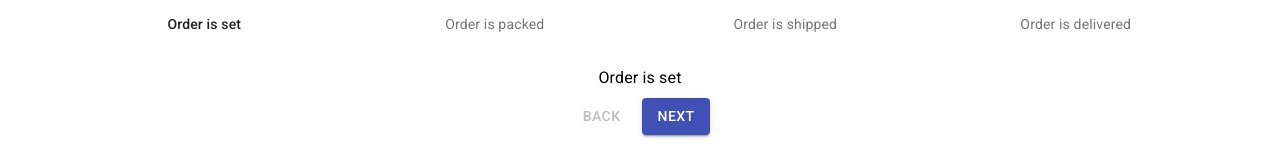
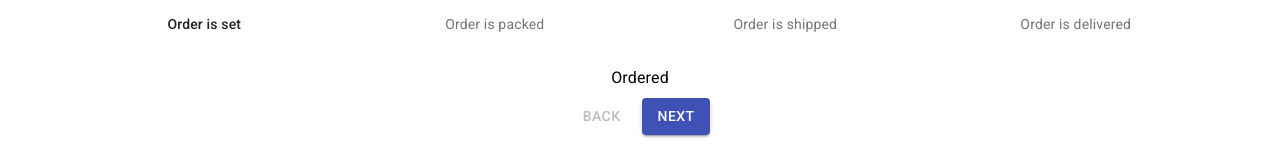
Before and after one commit to Shahrzad-gh/Shin-dealer, a React (Create React App) app in the folder client/: page /ManageOrder/signIn in a window 1280 px wide. Shown: the part 169-325 px from the top of the page. Built offline with nearby package versions, Linux system fonts and the light colour scheme; no server answers.

Commit message:
manage order - admin

```diff
--- a/client/src/components/Admin/ManageOrder.js
+++ b/client/src/components/Admin/ManageOrder.js
@@ -50,13 +50,13 @@ function getSteps() {
 function getStepContent(stepIndex) {
   switch (stepIndex) {
     case 0:
-      return "Order is set";
+      return "Ordered";
     case 1:
-      return "Order is packed.";
+      return "packed";
     case 2:
-      return "Order is shipped";
+      return "shipped";
     case 3:
-      return "Order is delivered";
+      return "delivered";
     default:
       return "Wrong";
   }
@@ -70,23 +70,23 @@ function ManageOrder(props) {
   const steps = getSteps();
   const orders = useSelector((state) => state.orders);
 
-  const [orderStatus, setOrderStatus] = useState("ordered");
-
   const handleNext = () => {
     setActiveStep((prevActiveStep) => prevActiveStep + 1);
-  };
-
-  const handleChangeOrderStatus = () => {
+    const step = getStepContent(activeStep);
     const payload = {
       params: {
-        orderStatus,
+        step,
         id: props.match.params.id,
       },
     };
-    console.log(orderStatus);
+    console.log(activeStep);
 
     dispatch(updateOrderStatus(payload));
   };
+
+  // const handleChangeOrderStatus = () => {
+
+  // };
 
   console.log(orders);
   const handleBack = () => {
```
Also changed, not shown: 1 other file (tests, documents, lock files or other folders).
